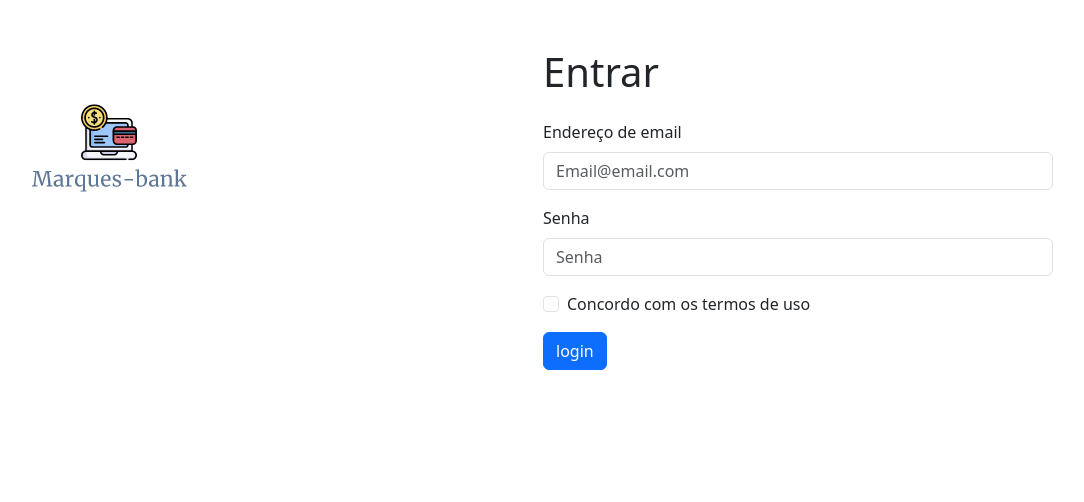
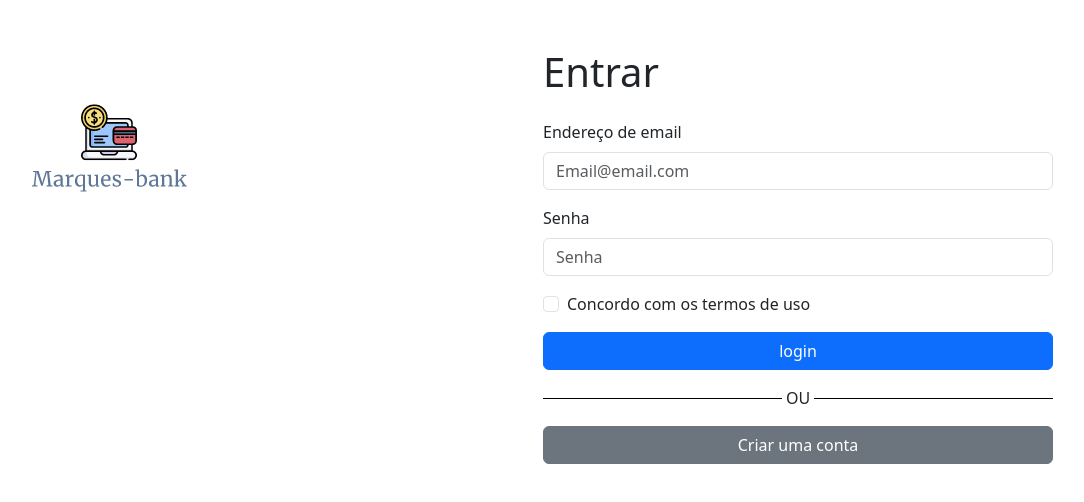
Before and after one commit to JoaoVMarques/marques-bank, a React (Vite) app: page / in a window 1280 px wide. Shown: the top 502 px of the page, without its empty margins (109-1193 px from the left). Built offline with nearby package versions, Linux system fonts and the light colour scheme.

Commit message:
Melhorando formulario de login e criando botao de criar conta

```diff
--- a/src/App.tsx
+++ b/src/App.tsx
@@ -1,4 +1,5 @@
 import 'bootstrap/dist/css/bootstrap.min.css';
+import './styles.css';
 import Login from './components/loginScreen/LoginScreen.tsx';
 
 function App() {
--- a/src/components/loginScreen/Forms/LoginForm.tsx
+++ b/src/components/loginScreen/Forms/LoginForm.tsx
@@ -15,7 +15,7 @@ function LoginForm() {
     <Form.Group className="mb-3" controlId="formBasicCheckbox">
       <Form.Check type="checkbox" label="Concordo com os termos de uso" required />
     </Form.Group>
-    <Button variant="primary" type="submit">
+    <Button variant="primary" className="w-100" type="submit">
       login
     </Button>
   </Form>
--- a/src/components/loginScreen/LoginScreen.tsx
+++ b/src/components/loginScreen/LoginScreen.tsx
@@ -1,4 +1,6 @@
-import { Col, Container, Row } from 'react-bootstrap';
+import {
+  Col, Container, Row, Button,
+} from 'react-bootstrap';
 import logo from '../../imgs/logo.png';
 import LoginForm from './Forms/LoginForm.tsx';
 
@@ -12,6 +14,8 @@ function LoginScreen() {
         <Col>
           <h1>Entrar</h1>
           <LoginForm />
+          <div className="separator">OU</div>
+          <Button variant="secondary" className="w-100">Criar uma conta</Button>
         </Col>
       </Row>
     </Container>
--- /dev/null
+++ b/src/styles.css
@@ -0,0 +1,22 @@
+.separator {
+    margin-top: 1em;
+    margin-bottom: 1em;
+    display: flex;
+    align-items: center;
+    text-align: center;
+  }
+
+  .separator::before,
+  .separator::after {
+    content: '';
+    flex: 1;
+    border-bottom: 1px solid #000;
+  }
+
+  .separator:not(:empty)::before {
+    margin-right: .25em;
+  }
+
+  .separator:not(:empty)::after {
+    margin-left: .25em;
+  }
```
